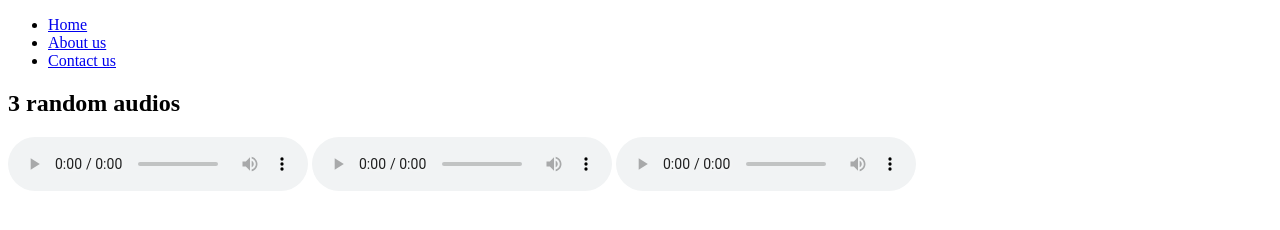
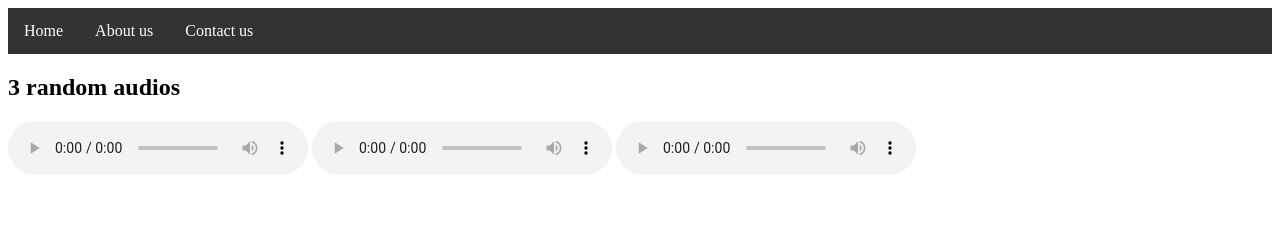
Before and after one commit to acciojob/semantic-navbar-and-audios-Ravi8972, a website: page main.html in a window 1280 px wide. Drawn offline with Linux system fonts and the light colour scheme.

Commit message:
created a submission

```diff
--- a/styles.css
+++ b/styles.css
@@ -1,2 +1,24 @@
 
-/* Your CSS Code here. */
+ul {
+  list-style-type: none;
+  margin: 0;
+  padding: 0;
+  overflow: hidden;
+  background-color: #333;
+}
+
+li {
+  float: left;
+}
+
+li a {
+  display: block;
+  color: white;
+  text-align: center;
+  padding: 14px 16px;
+  text-decoration: none;
+}
+
+li a:hover {
+  background-color: #111;
+}
```
